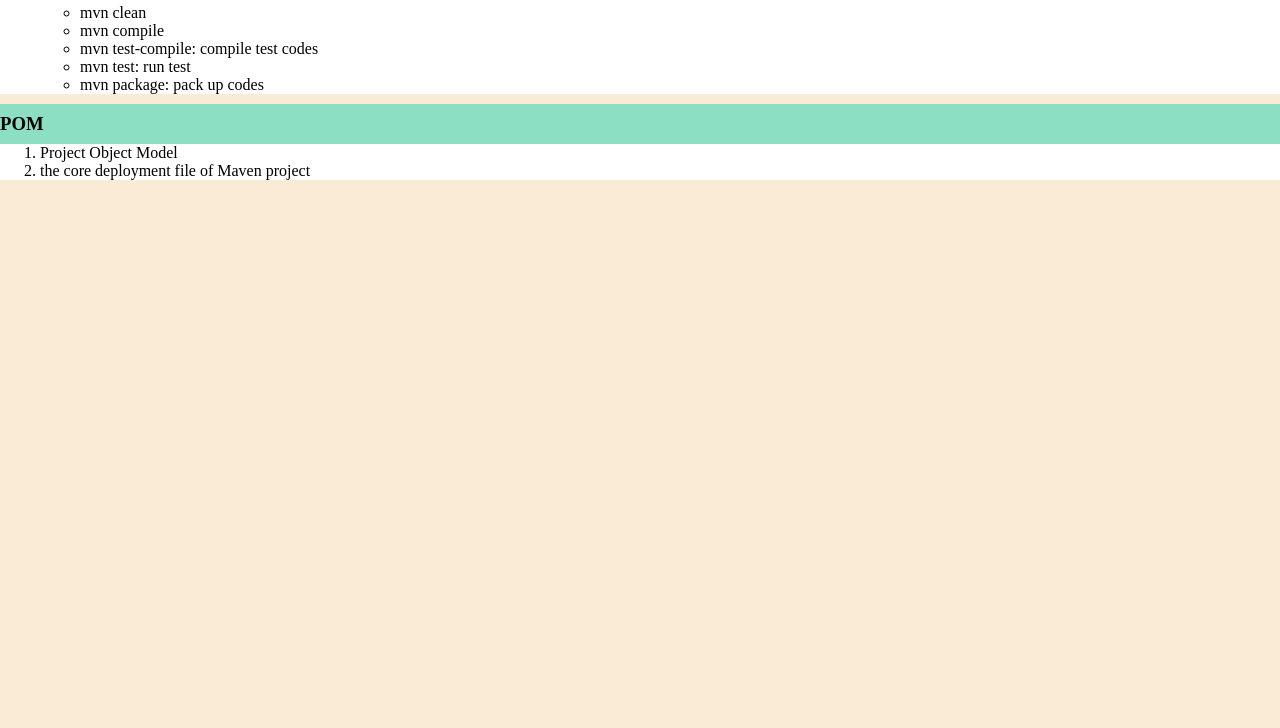
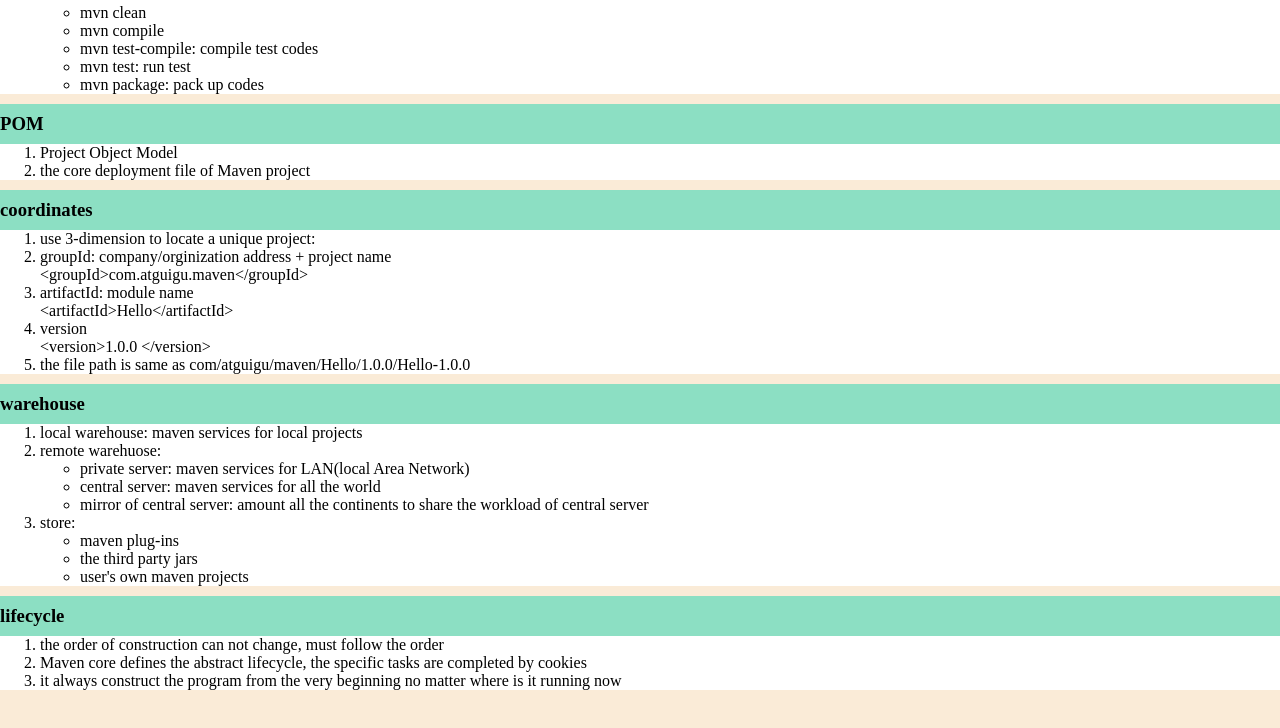
Before and after one commit to theoyjy/SelfLearning, a plain HTML site: page Maven/maven basic.html in a window 1280 px wide. Shown: the part 748-1476 px from the top of the page. Before the commit the page ends 928 px from the top, so only its background shows below. Drawn offline with Linux system fonts and the light colour scheme.

Commit message:
Maven projects created in Eclipse

```diff
--- a/Maven/maven basic.html
+++ b/Maven/maven basic.html
@@ -76,5 +76,56 @@
         <li>the core deployment file of Maven project</li>
     </ol>
 
+    <h3>coordinates</h3>
+    <ol>
+        <li>use 3-dimension to locate a unique project:</li>
+        <li>
+            groupId: company/orginization address + project name <br>
+            &lt;groupId&gt;com.atguigu.maven&lt;/groupId&gt;
+        </li>
+        <li>
+            artifactId: module name <br>
+            &lt;artifactId&gt;Hello&lt;/artifactId&gt;
+        </li>
+        <li>
+            version <br>
+            &lt;version&gt;1.0.0 &lt;/version&gt;
+        </li>
+        <li>the file path is same as com/atguigu/maven/Hello/1.0.0/Hello-1.0.0</li>
+    </ol>
+    <h3>warehouse</h3>
+    <ol>
+        <li>local warehouse: maven services for local projects</li>
+        <li>remote warehuose:
+            <ul>
+            <li>private server: maven services for LAN(local Area Network)</li>
+            <li>central server: maven services for all the world</li>
+            <li>mirror of central server: amount all the continents to share the workload of central server</li>
+            </ul>
+        </li>
+        <li>store:
+            <ul>
+                <li>maven plug-ins</li>
+                <li>the third party jars</li>
+                <li>user's own maven projects</li>
+            </ul>
+        </li>
+    </ol>
+    <h3>lifecycle</h3>
+    <ol>
+        <li>the order of construction can not change, must follow the order</li>
+        <li>Maven core defines the abstract lifecycle, the specific tasks are completed by cookies</li>
+        <li>it always construct the program from the very beginning no matter where is it running now</li>
+    </ol>
+    <br>
+    <br>
+    <br>
+    <br>
+    <br>
+    <br>
+    <br>
+    <br>
+    <br>
+    <br>
 </body>
 </html>
--- /dev/null
+++ b/Maven/projects/java01/pom.xml
@@ -0,0 +1,6 @@
+<project xmlns="http://maven.apache.org/POM/4.0.0" xmlns:xsi="http://www.w3.org/2001/XMLSchema-instance" xsi:schemaLocation="http://maven.apache.org/POM/4.0.0 http://maven.apache.org/xsd/maven-4.0.0.xsd">
+  <modelVersion>4.0.0</modelVersion>
+  <groupId>SKY</groupId>
+  <artifactId>java01</artifactId>
+  <version>0.0.1-SNAPSHOT</version>
+</project>
```
Also changed, not shown: 6 other files.
